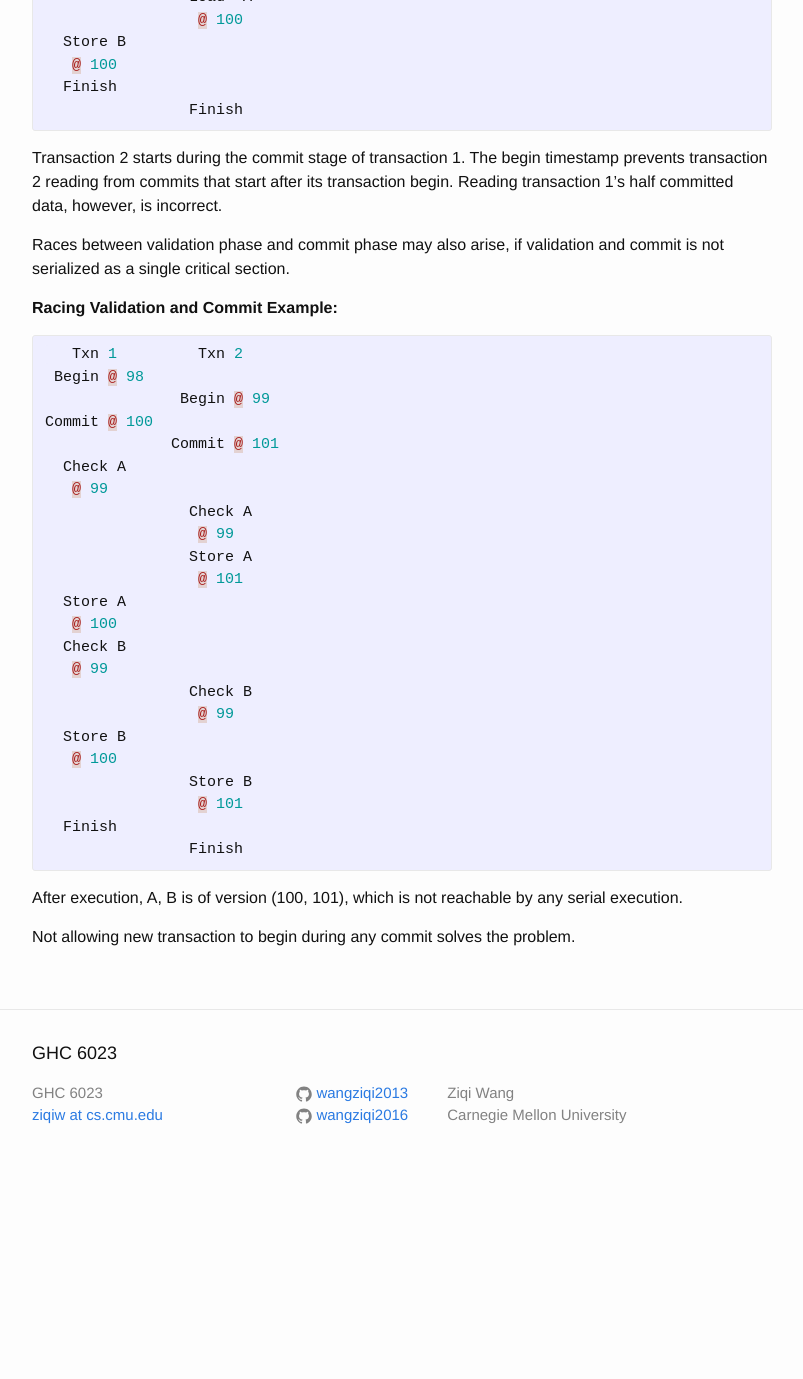
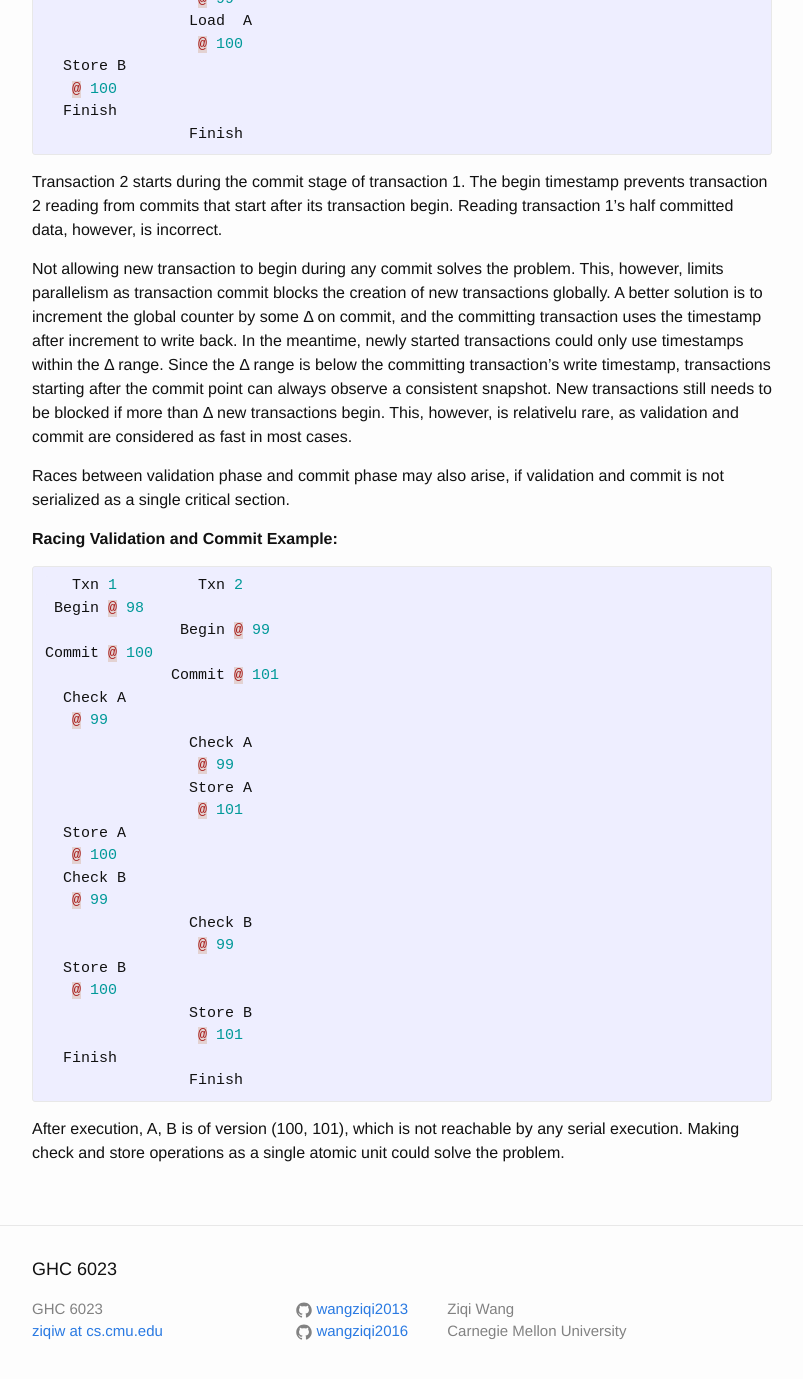
Before and after one commit to wangziqi2013/wangziqi2013.github.io, a Jekyll site: the page built from _posts/2018-03-15-SI-TM-Reducing-TM-Abort-Rates-Through-SI.markdown, in a window 1280 px wide and 1400 px high, scrolled down 2709 px. Shown: the top 1379 px of the window, without its empty margins (238-1041 px from the left). Built offline with Jekyll 4.4.1, drawn with Linux system fonts in a browser that asks for light colours; before the commit the page ends 3896 px from its top, so only the background shows below that; some of the changed text lies outside the part shown.

Commit message:
Finish solution to inconsistent read problem

```diff
--- a/_posts/2018-03-15-SI-TM-Reducing-TM-Abort-Rates-Through-SI.markdown
+++ b/_posts/2018-03-15-SI-TM-Reducing-TM-Abort-Rates-Through-SI.markdown
@@ -70,7 +70,8 @@ number. The uncommitted line is written into the physical address returned by MV
 
 On transaction commit, the write set is tested. If the write set is empty, the transaction commits immediately with
 zero overhead, and the commit always succeeds. Otherwise, the ct is obtained from the global counter.
-**Note that the paper does not mention whether the counter should be incremented after obtaining ct**.
+**Note that the paper does not mention whether the counter should be incremented after obtaining ct, because
+there is a race condition here that needs special care. See below for a detailed example**.
 Then, for each dirty line in the write set, either the line is already in MVM, or the processor evicts it to MVM.
 In both cases, the dirty cache line is assigned ct as its version number. In the meanwhile, validation is performed
 as cache lines are written back. Write-write conflicts are detected, if the most up-to-date version on the address
@@ -100,6 +101,15 @@ Commit @ 100
 Transaction 2 starts during the commit stage of transaction 1. The begin timestamp prevents
 transaction 2 reading from commits that start after its transaction begin. Reading transaction 1's half
 committed data, however, is incorrect.
+
+Not allowing new transaction to begin during any commit solves the problem. This, however, limits parallelism
+as transaction commit blocks the creation of new transactions globally. A better solution is to increment the
+global counter by some &Delta; on commit, and the committing transaction uses the timestamp after increment
+to write back. In the meantime, newly started transactions could only use timestamps within the &Delta; range.
+Since the &Delta; range is below the committing transaction's write timestamp, transactions starting after
+the commit point can always observe a consistent snapshot. New transactions still needs to be blocked
+if more than &Delta; new transactions begin. This, however, is relativelu rare, as validation and commit are
+considered as fast in most cases.
 
 Races between validation phase and commit phase may also arise, if validation and commit is not serialized as
 a single critical section.
@@ -132,5 +142,4 @@ Commit @ 100
 {% endhighlight %}
 
 After execution, A, B is of version (100, 101), which is not reachable by any serial execution.
-
-Not allowing new transaction to begin during any commit solves the problem.
+Making check and store operations as a single atomic unit could solve the problem.
```
